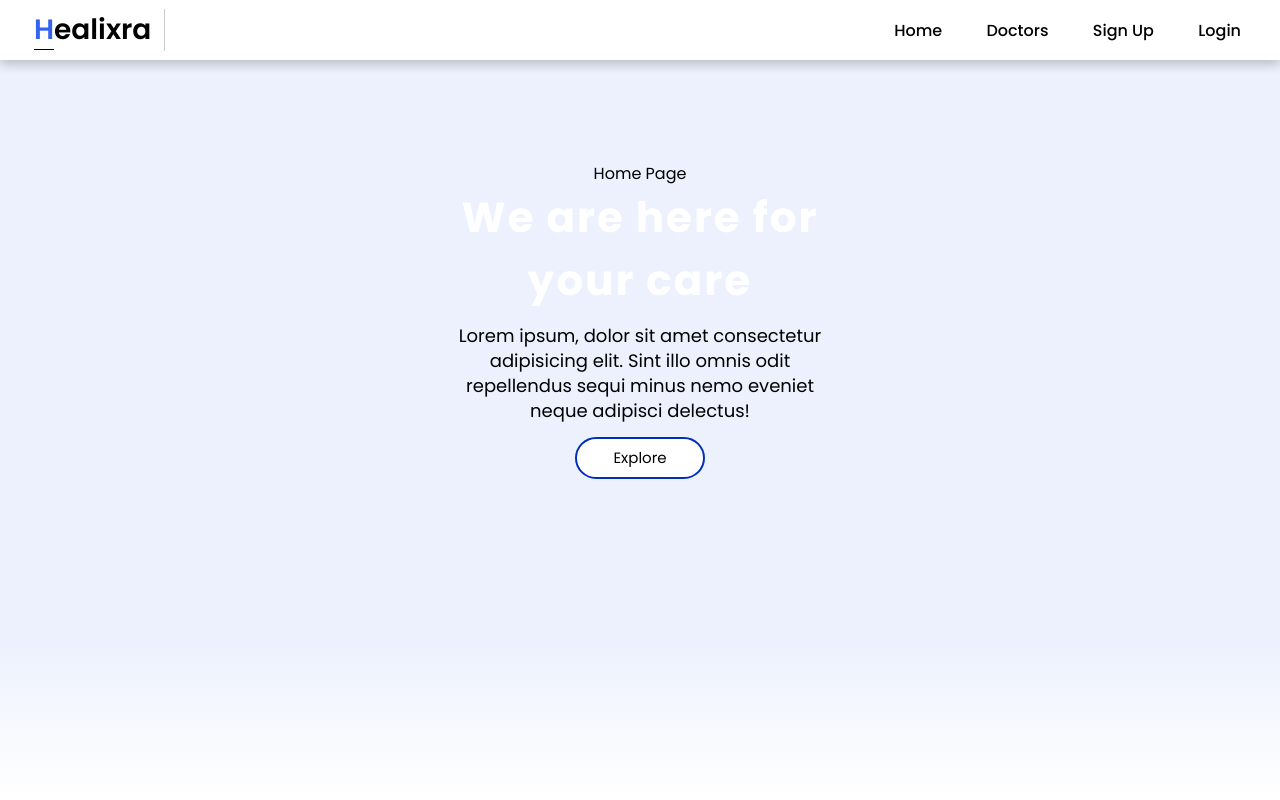
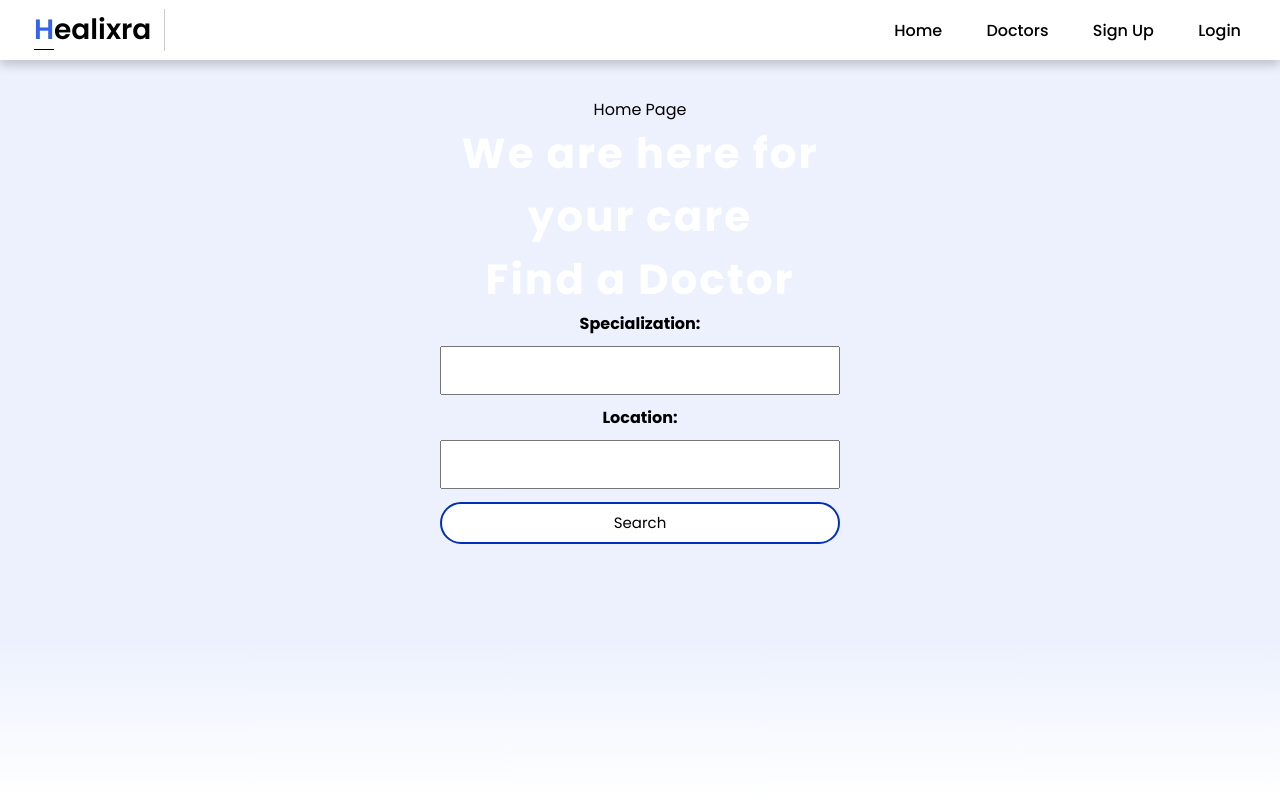
Before and after one commit to MOHAMedelhennawy/Healixra, a Flask app: page / in a window 1280 px wide. Run offline with Flask 3, Linux system fonts and the light colour scheme.

Commit message:
search function

```diff
--- a/routes.py
+++ b/routes.py
@@ -79,5 +79,22 @@
 def profile():
     return render_template("profile.html", title='Profile')
 
+@app.route('/search')
+def search():
+    specialization = form.specialization.data
+    location = form.specialization.data
+    location_id = Location.query.filter_by(location=location)
+    matched_doctors = Doctor.query.filter_by(specialization=specialization, location_id=location_id)
+    return render_template('search_results.html', doctors=matched_doctors)
+
+@app.route('/doctor/<int:doctor_id>')
+def doctor_profile(doctor_id):
+    doctors = Doctor.query.filter_by(doctor_id=doctor_id)
+    doctor = next((doc for doc in doctors), None)
+    if doctor:
+        return render_template('doctor_profile.html', doctor=doctor)
+    else:
+        return "Doctor not found", 404
+
 if __name__ == "__main__":
     app.run(debug=True)
--- a/static/forms.css
+++ b/static/forms.css
@@ -8,7 +8,7 @@
 }
 
 .form{
-    background-color: rgb(255, 255, 255);
+    background-color: #0735b6;
     width: 50%;
     max-width: 430;
     box-shadow: 0 5px 10px rgba(0, 0, 0, 0.1);
@@ -173,3 +173,31 @@
     position: relative;
     z-index: 3;
 }
+form {
+    display: flex;
+    flex-direction: column;
+    gap: 10px;
+    max-width: 400px;
+    margin: 0 auto;
+}
+
+form label {
+    font-weight: bold;
+}
+
+form select, form input, form button {
+    padding: 10px;
+    font-size: 16px;
+}
+
+form button {
+    background-color: #007bff;
+    color: #000;
+    border: none;
+    cursor: pointer;
+    transition: background-color 0.3s;
+}
+
+form button:hover {
+    background-color: #0056b3;
+}
--- a/templates/home.html
+++ b/templates/home.html
@@ -4,12 +4,16 @@
     <div class="text">
         {{current_user.first_name}} {{current_user.last_name}} Home Page
         <h2>We are here for your care</h2>
-        <p>
-            Lorem ipsum, dolor sit amet consectetur adipisicing elit.
-            Sint illo omnis odit repellendus sequi minus nemo eveniet
-            neque adipisci delectus!
-        </p>
-        <a href="{{ url_for('register')}}"><button type="button">Explore</button></a>
+        <h2>Find a Doctor</h2>
+        <form action="{{ url_for('search') }}" method="get">
+            <label for="specialization">Specialization:</label>
+            <input type="text" id="specialization" name="specialization" required>
+
+            <label for="location">Location:</label>
+            <input type="text" id="location" name="location" required>
+
+            <button type="submit">Search</button>
+        </form>
     </div>
     <!-- <div class="img">
         <img src="../static/images/1.png" alt="">
--- a/templates/index.html
+++ b/templates/index.html
@@ -3,7 +3,7 @@
 <head>
     <meta charset="UTF-8">
     <meta name="viewport" content="width=device-width, initial-scale=1.0">
-    <title>My project</title>
+    <title>Healixra</title>
     <link rel="stylesheet" href="{{ url_for('static', filename='main.css')}}">
     <link rel="stylesheet" href="{{ url_for('static', filename='forms.css') }}">
     <link rel="stylesheet" href="https://unicons.iconscout.com/release/v4.0.0/css/line.css">
```
Also changed, not shown: templates/doctor_profile.html (added, +15 -0 lines), templates/search_results.html (added, +25 -0 lines), test_adding_doctors.py (added, +34 -0 lines).
